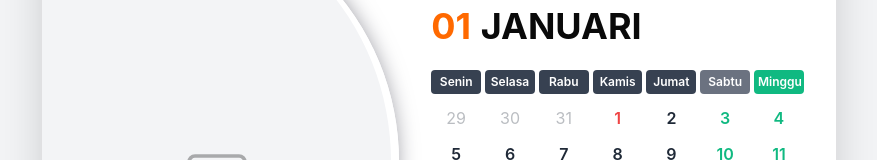
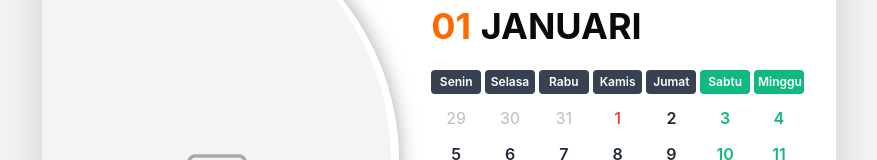
Before and after one commit to rizkiandrianto/web-calendar, a React (Vite) app: page / in a window 1280 px wide. Shown: the part 216-376 px from the top of the page, without its empty margins (201-1078 px from the left). Built offline with nearby package versions, Linux system fonts and the light colour scheme.

Commit message:
Fix missing date in some months

```diff
--- a/src/app/components/CalendarGrid.tsx
+++ b/src/app/components/CalendarGrid.tsx
@@ -105,6 +105,8 @@ export function CalendarGrid({ month, year }: CalendarGridProps) {
     });
   }
 
+  const isNeedSixRows = days.slice(-7).some(day => day.isCurrentMonth);
+
   return (
     <div className="flex-1">
       {/* Day names */}
@@ -114,7 +116,7 @@ export function CalendarGrid({ month, year }: CalendarGridProps) {
             key={dayName}
             className="text-center px-1 py-1 rounded text-white text-xs"
             style={{
-              backgroundColor: index === 6 ? '#10b981' : index === 5 ? '#6b7280' : '#374151',
+              backgroundColor: index === 6 || index === 5 ? '#10b981' : '#374151',
               fontWeight: 600,
             }}
           >
@@ -125,7 +127,7 @@ export function CalendarGrid({ month, year }: CalendarGridProps) {
 
       {/* Calendar days */}
       <div className="grid grid-cols-7 gap-1">
-        {days.slice(0, 35).map((dayData, index) => {
+        {days.slice(0, isNeedSixRows ? 42 : 35).map((dayData, index) => {
           const isHol = isHoliday(dayData.date);
           const isSat = isSaturday(dayData.dayOfWeek);
           const isSun = isSunday(dayData.dayOfWeek);
```
